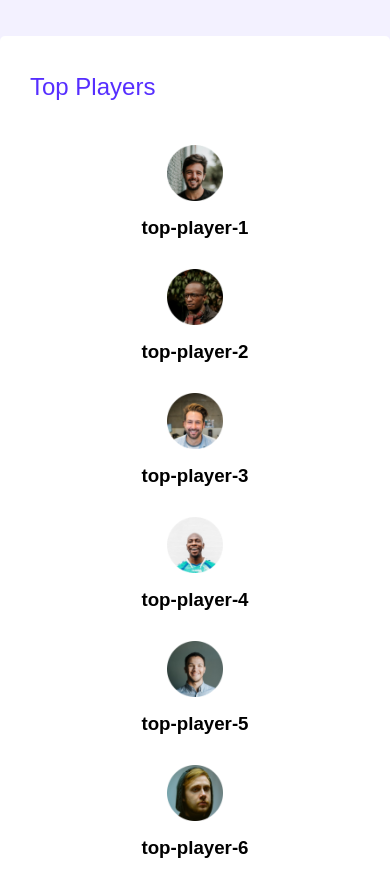
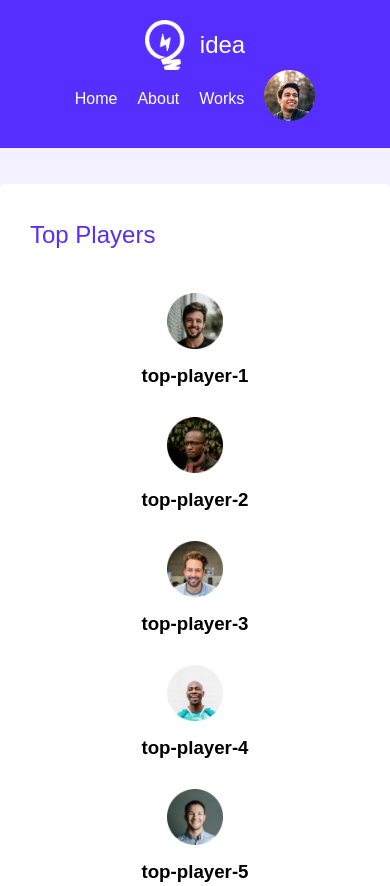
Before and after one commit to getMonirr/leader-board, a plain HTML site: page index.html in a window 390 px wide. Shown: the top 886 px of the page. Drawn offline with Linux system fonts and the light colour scheme.

Commit message:
header added and full responsive

```diff
--- a/assets/styles/leader-board.css
+++ b/assets/styles/leader-board.css
@@ -57,6 +57,57 @@ hr {
 
 -------------------------------------------------------------------------------------------------- */
 
+/* --------------------------------------------------------------------------------------------------
+
+                                        header start
+
+-------------------------------------------------------------------------------------------------- */
+
+.header {
+  background-color: var(--primary-color);
+  padding: 20px 0;
+}
+.header-wrapper {
+  width: 870px;
+  margin: 0 auto;
+  display: flex;
+  justify-content: space-between;
+  align-items: center;
+}
+.logo {
+  display: flex;
+  gap: 15px;
+  align-items: center;
+}
+.logo img {
+  width: 40px;
+  height: 50px;
+}
+.logo h1 {
+  font-weight: 500;
+  font-size: 24px;
+  line-height: 36px;
+  color: var(--section-background);
+}
+nav.navbar {
+  display: flex;
+  gap: 20px;
+  align-items: center;
+}
+.navbar a {
+  text-decoration: none;
+  font-size: 16px;
+  line-height: 24px;
+  color: var(--section-background);
+}
+
+
+/*
+--------------------------------------------------------------------------------------------------
+
+                                        header end
+
+-------------------------------------------------------------------------------------------------- */
 /* --------------------------------------------------------------------------------------------------
 
                                         top Players and blogs section start
@@ -188,7 +239,7 @@ hr {
            Responsive
 ----------------------------- */
 /* laptop */
-@media only screen and (max-width:992px){
+@media only screen and (max-width: 992px) {
   .container {
     width: 100%;
   }
@@ -196,7 +247,12 @@ hr {
     flex-direction: column;
   }
   .latest-courses {
-    grid-template-columns: repeat(auto-fit, minmax(30%,1fr));
+    grid-template-columns: repeat(auto-fit, minmax(30%, 1fr));
+  }
+  /* header */
+  .header-wrapper {
+    width: 100%;
+    padding: 0 30px;
   }
 }
 /* tablet device */
@@ -206,7 +262,7 @@ hr {
   }
   /* top-players */
   .top-players {
-    grid-template-columns: repeat(2,1fr);
+    grid-template-columns: repeat(2, 1fr);
   }
   .blog {
     flex-direction: column;
@@ -215,10 +271,15 @@ hr {
     row-gap: 35px;
     column-gap: 0;
   }
-  .latest-courses{
-    grid-template-columns: repeat(2,1fr);
+  .latest-courses {
+    grid-template-columns: repeat(2, 1fr);
     row-gap: 30px;
     column-gap: 0;
+  }
+  /* header */
+  .header-wrapper {
+    width: 100%;
+    padding: 0 30px;
   }
 }
 /* mobile device */
@@ -228,25 +289,31 @@ hr {
   }
   /* top-players */
   .top-players {
-    grid-template-columns: repeat(1,1fr);
+    grid-template-columns: repeat(1, 1fr);
   }
-  .player,.blog {
+  .player,
+  .blog {
     flex-direction: column;
   }
   /* blog */
   .top-blogs {
-    grid-template-columns: repeat(1,1fr);
+    grid-template-columns: repeat(1, 1fr);
     grid-row-gap: 50px;
   }
   .blog {
-    gap: 5px
+    gap: 5px;
   }
   /* course */
   .latest-courses {
-    grid-template-columns: repeat(1,1fr);
+    grid-template-columns: repeat(1, 1fr);
     justify-items: center;
   }
   .latest-course {
     margin-bottom: 20px;
   }
+  /* header */
+  .header-wrapper {
+    width: 100%;
+    flex-direction: column;
+  }
 }
--- a/index.html
+++ b/index.html
@@ -19,7 +19,20 @@
 
 
     <header class="header">
-
+        <div class="header-wrapper">
+            <div class="logo">
+                <img src="./assets/images/icons/logo.png" alt="logo">
+                <h1 class="title">idea</h1>
+            </div>
+            <nav class="navbar">
+                <a href="#home">Home</a>
+                <a href="#about">About</a>
+                <a href="#works">Works</a>
+                <a href="#profile">
+                    <img src="./assets/images/icons/profile.png" alt="profile">
+                </a>
+            </nav>
+        </div>
     </header>
 
 
@@ -136,7 +149,10 @@
                             <p class="course-instractor">
                                 Reed Krakoff
                             </p>
-                        <p class="review"><i class="fa-solid fa-star"></i><i class="fa-solid fa-star"></i><i class="fa-solid fa-star"></i><i class="fa-solid fa-star"></i><i class="fa-solid fa-star"></i> <span>4.5</span> <span class="time"> <i></i> 01:30 hr</span></p>
+                            <p class="review"><i class="fa-solid fa-star"></i><i class="fa-solid fa-star"></i><i
+                                    class="fa-solid fa-star"></i><i class="fa-solid fa-star"></i><i
+                                    class="fa-solid fa-star"></i> <span>4.5</span> <span class="time"> <i></i> 01:30
+                                    hr</span></p>
                         </div>
                     </div>
                     <div class="latest-course">
@@ -148,7 +164,10 @@
                             <p class="course-instractor">
                                 Reed Krakoff
                             </p>
-                        <p class="review"><i class="fa-solid fa-star"></i><i class="fa-solid fa-star"></i><i class="fa-solid fa-star"></i><i class="fa-solid fa-star"></i><i class="fa-solid fa-star"></i> <span>4.5</span> <span class="time"> <i></i> 01:30 hr</span></p>
+                            <p class="review"><i class="fa-solid fa-star"></i><i class="fa-solid fa-star"></i><i
+                                    class="fa-solid fa-star"></i><i class="fa-solid fa-star"></i><i
+                                    class="fa-solid fa-star"></i> <span>4.5</span> <span class="time"> <i></i> 01:30
+                                    hr</span></p>
                         </div>
                     </div>
                     <div class="latest-course">
@@ -160,7 +179,10 @@
                             <p class="course-instractor">
                                 Reed Krakoff
                             </p>
-                        <p class="review"><i class="fa-solid fa-star"></i><i class="fa-solid fa-star"></i><i class="fa-solid fa-star"></i><i class="fa-solid fa-star"></i><i class="fa-solid fa-star"></i> <span class="rating">4.5</span> <span class="time"> <i></i> 01:30 hr</span></p>
+                            <p class="review"><i class="fa-solid fa-star"></i><i class="fa-solid fa-star"></i><i
+                                    class="fa-solid fa-star"></i><i class="fa-solid fa-star"></i><i
+                                    class="fa-solid fa-star"></i> <span class="rating">4.5</span> <span class="time">
+                                    <i></i> 01:30 hr</span></p>
                         </div>
                     </div>
                 </div>
```
Lines whose indentation alone changed are shown as unchanged.
